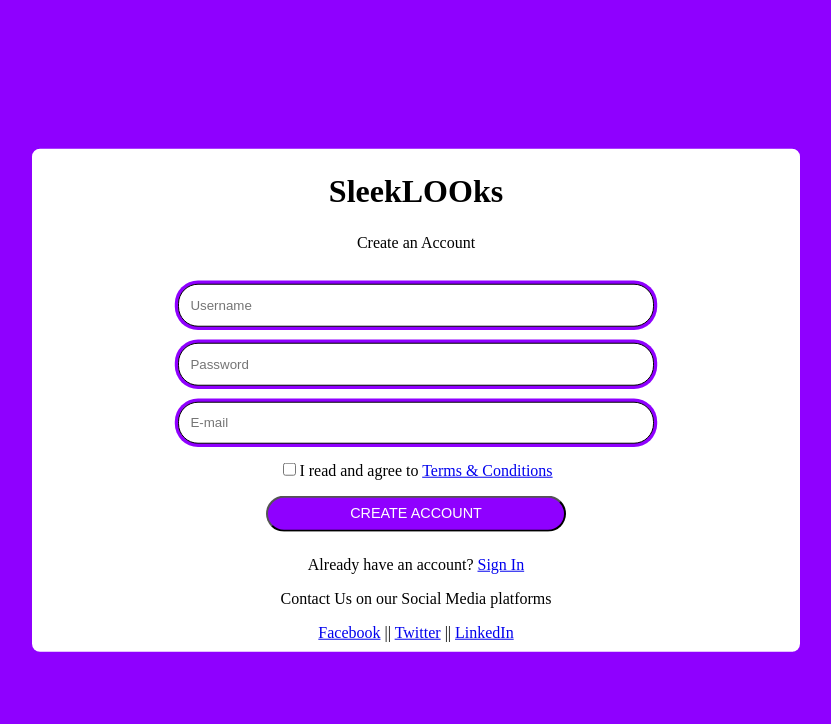
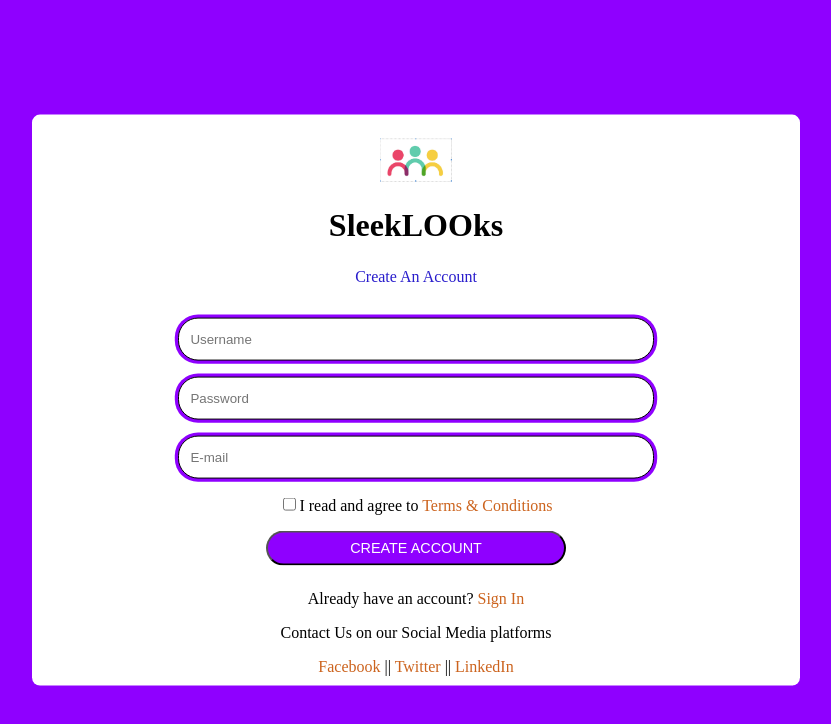
Before and after one commit to Oluvicki/signup, a plain HTML site: page index.html in a window 1280 px wide. Shown: the whole page, without its empty margins (224-1055 px from the left). Drawn offline with Linux system fonts and the light colour scheme.

Commit message:
Updated img file and CSS properties

```diff
--- a/index.html
+++ b/index.html
@@ -10,11 +10,11 @@
 <!-- partial:index.partial.html -->
 
    <div class="signuppage">
-
     <header class="header">
+      <img id="logo" src ="Graduate Logo.png" width="10%" alt="Logo">
       <h1 id="header_name">SleekLOOks</h1>
     </header>
-      <p id="page">Create an Account</p>
+      <p id="page">Create An Account</p>
 
     <div class="container">
 
--- a/style.css
+++ b/style.css
@@ -9,10 +9,6 @@ body {
   font-size: 1rem;
   line-height: 1.4;*/
   background: #8F00FF;
-  /*
-  display: flex;
-  justify-content: center;
-  align-items: center;*/
 }
 
 header {
@@ -24,6 +20,7 @@ header {
 #page{
   margin: 1.5rem;
   text-align: center;
+  color:#291dcc
 }
 
 .signuppage{
@@ -80,3 +77,12 @@ button{
   text-align: center;
   padding-bottom: 10px;
 }
+
+a{
+  color:#cc631d;
+  text-decoration: none;
+}
+
+a:hover{
+  color:#8F00FF;
+}
```
Also changed, not shown: Graduate Logo.png (added), 1 other file.
